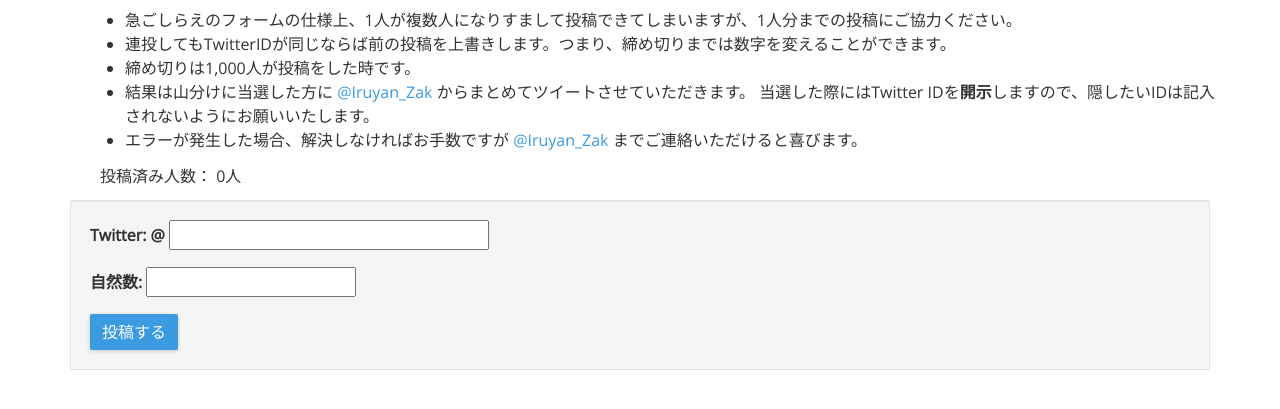
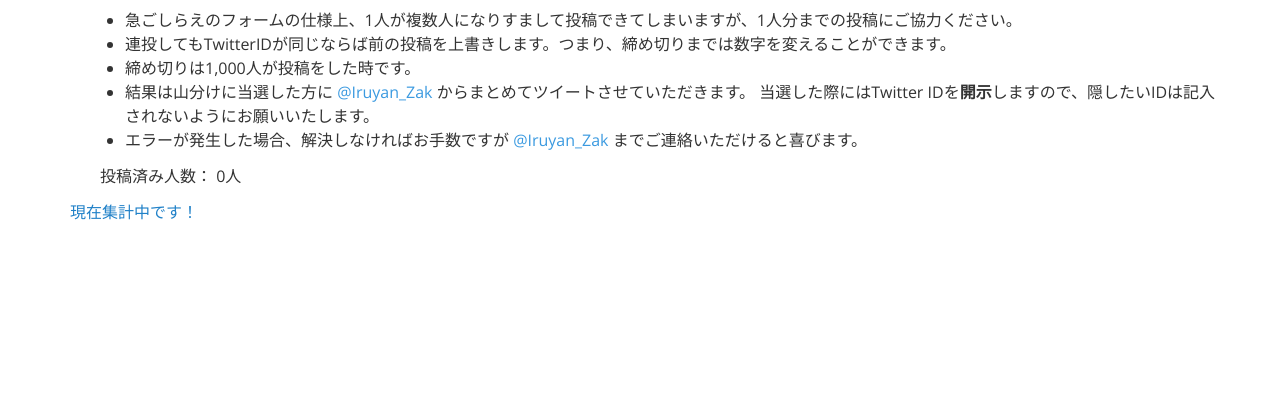
Before and after one commit to Iruyan-Zak/million_n_challenge, a Flask app: page / in a window 1280 px wide. Shown: the part 237-646 px from the top of the page. Run offline with Flask 2, Linux system fonts and the light colour scheme; data that the repository does not hold is empty; some libraries are stand-ins or nearby versions.

Commit message:
集計モード

```diff
--- a/app.py
+++ b/app.py
@@ -41,7 +41,7 @@ def index():
     return render_index()
 
 
-@app.route('/posted')
+# @app.route('/posted')
 def posted():
     try:
         n = int(request.args.get('n'))
--- a/templates/index.html
+++ b/templates/index.html
@@ -32,7 +32,7 @@
             <p>投稿済み人数： {{ hums }}人</p>
         </div>
 
-    </div>
+    </div><!--
     <div class="well">
         <form name="challenge">
             <p>
@@ -47,7 +47,8 @@
             </p>
             <input class="btn btn-primary" type="submit" value="投稿する" formaction="/posted">
         </form>
-    </div>
+    </div>-->
+    <p class="text-info">現在集計中です！</p>
 </div>
 
 <script src="//ajax.googleapis.com/ajax/libs/jquery/2.1.1/jquery.min.js"></script>
```
